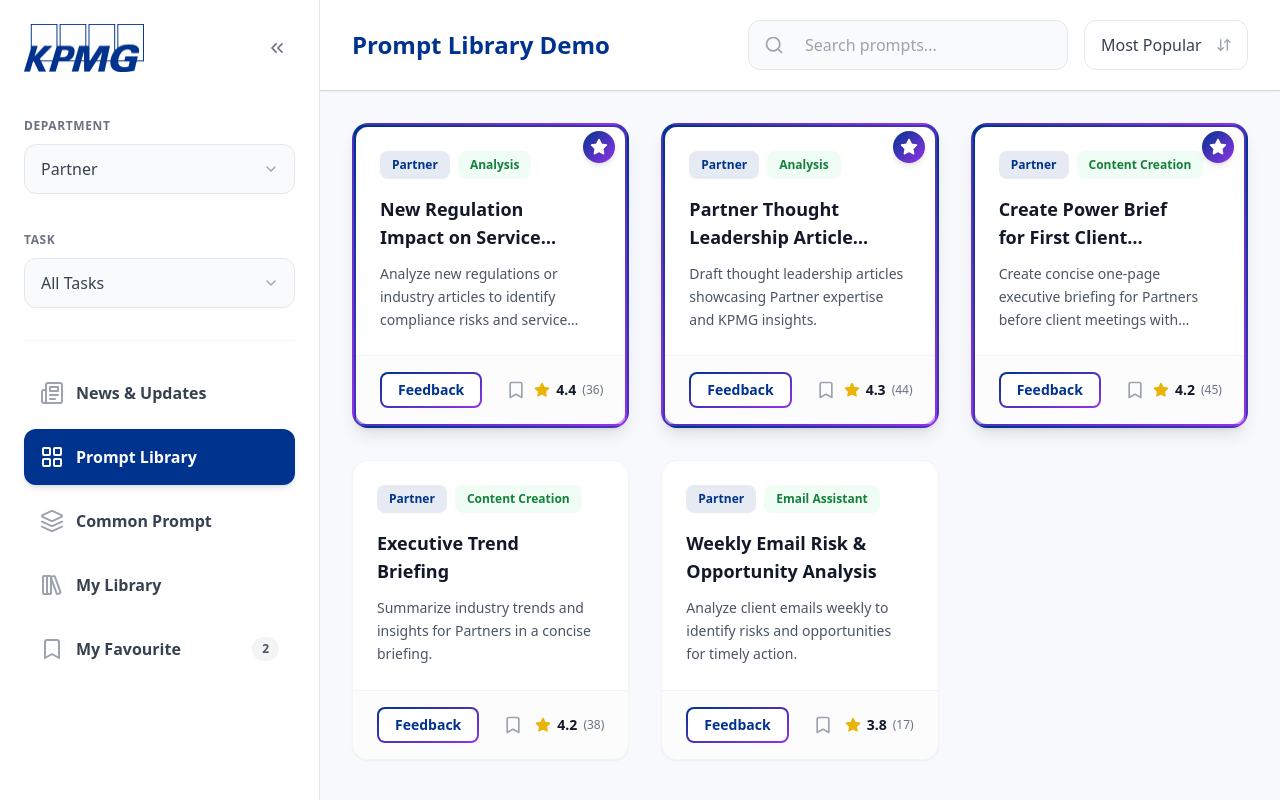
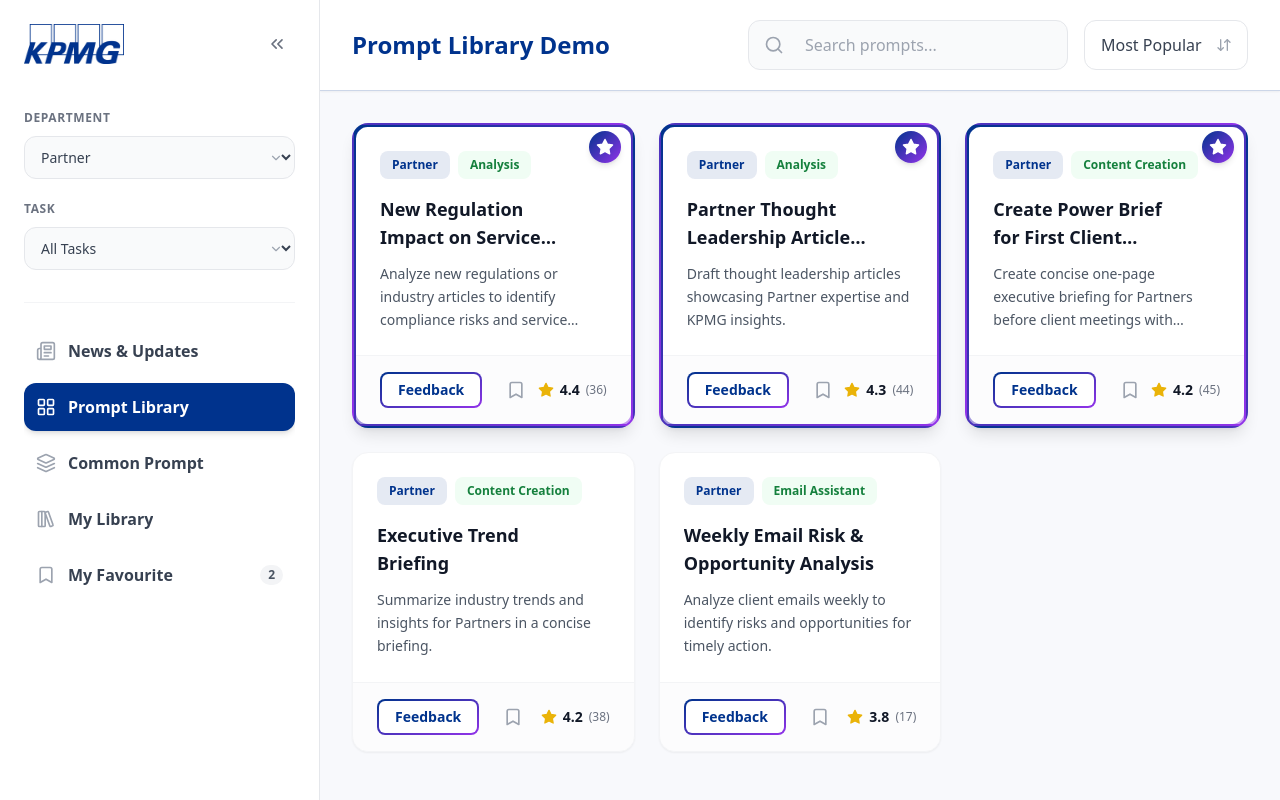
Before and after one commit to nguyendinhphuc-tdzy/kpmg-demo-app, a React (Vite) app: page / in a window 1280 px wide. Built offline with nearby package versions, Linux system fonts and the light colour scheme.

Commit message:
Update UI: Common Prompt feature and Logic

```diff
--- a/src/App.jsx
+++ b/src/App.jsx
@@ -15,6 +15,7 @@
 import NewsDashboard from './components/modals/NewsDashboard';
 
 function App() {
+    // ... (Giữ nguyên toàn bộ phần State và Handlers như cũ) ...
     const [prompts, setPrompts] = useState(MOCK_PROMPTS);
     const [activeFilters, setActiveFilters] = useState({
         view: 'public',
@@ -26,7 +27,6 @@
     const [sort, setSort] = useState('popular');
     const [isSidebarCollapsed, setIsSidebarCollapsed] = useState(false);
 
-    // Modal States
     const [selectedPrompt, setSelectedPrompt] = useState(null);
     const [selectedNews, setSelectedNews] = useState(null);
     const [ratingPrompt, setRatingPrompt] = useState(null);
@@ -34,7 +34,6 @@
 
     const showToast = useToast();
 
-    // --- Handlers ---
     const toggleSidebar = useCallback(() => setIsSidebarCollapsed(prev => !prev), []);
 
     const handleToggleSave = useCallback((id) => {
@@ -76,7 +75,6 @@
 
     const handleOpenEditor = useCallback((prompt) => setEditorPrompt(prompt), []);
     const handleCloseEditor = useCallback(() => setEditorPrompt(null), []);
-
     const handleCreateNew = useCallback(() => handleOpenEditor({}), [handleOpenEditor]);
 
     const handleSavePrompt = useCallback((formData) => {
@@ -98,11 +96,8 @@
         handleCloseEditor();
     }, [showToast, handleCloseEditor]);
 
-    //LOGIC LỌC & SẮP XẾP
     const filteredPrompts = useMemo(() => {
         let basePrompts = [];
-
-        // 1. Filter by VIEW
         switch (activeFilters.view) {
             case 'myLibrary':
                 basePrompts = prompts.filter(p => p.ownerId === CURRENT_USER_ID);
@@ -111,40 +106,28 @@
                 basePrompts = prompts.filter(p => p.isSaved);
                 break;
             case 'common':
-                // [MỚI] Common View: Chỉ lấy các prompt có tag 'All Departments'
                 basePrompts = prompts.filter(p => p.status === 'public' && p.tags.department === 'All Departments');
                 break;
             case 'public':
             case 'news':
             default:
-                // [MỚI] Public View: Loại bỏ các prompt 'All Departments' (để tránh trùng lặp)
                 basePrompts = prompts.filter(p => p.status === 'public' && p.tags.department !== 'All Departments');
                 break;
         }
 
-        // 2. Filter by Search & Tags
         basePrompts = basePrompts.filter(p => {
             const lowerSearch = search.toLowerCase();
             const matchSearch = p.title.toLowerCase().includes(lowerSearch) ||
-                              p.description.toLowerCase().includes(lowerSearch) ||
-                              p.template.toLowerCase().includes(lowerSearch);
+                              p.description.toLowerCase().includes(lowerSearch);
 
-            let matchDept = true;
-
-            // Logic lọc Department
+            let matchDept = false;
             if (activeFilters.view === 'public') {
-                 // Ở Prompt Library: Phải khớp chính xác với bộ lọc (ví dụ: Partner, Tax...)
-                 // Lưu ý: Bộ lọc 'All Departments' đã bị xóa khỏi dropdown ở Sidebar
                  matchDept = p.tags.department === activeFilters.department;
-            }
-            else if (activeFilters.view === 'common') {
-                 // Ở Common Prompt: Không cần lọc department nữa (vì đã lọc ở bước 1)
+            } else if (activeFilters.view === 'common') {
                  matchDept = true;
-            }
-            else {
-                 // Ở My Library/Favorites:
+            } else {
                  if (activeFilters.department === 'All Departments') {
-                     matchDept = true; // Hiện hết
+                     matchDept = true;
                  } else {
                      matchDept = p.tags.department === activeFilters.department;
                  }
@@ -155,11 +138,9 @@
             return matchSearch && matchDept && matchTask;
         });
 
-        // 3. Sắp xếp (Sort)
         if (sort === 'rating') return basePrompts.sort((a,b) => b.stats.rating - a.stats.rating);
         if (sort === 'newest') return basePrompts.sort((a,b) => b.id - a.id);
 
-        // Default: Popular (Top 3 logic)
         const topRatedIds = new Set([...basePrompts].sort((a, b) => b.stats.rating - a.stats.rating).slice(0, 3).map(p => p.id));
         const topRated = basePrompts.filter(p => topRatedIds.has(p.id)).sort((a, b) => b.stats.rating - a.stats.rating);
         const others = basePrompts.filter(p => !topRatedIds.has(p.id)).sort((a, b) => b.stats.use_count - a.stats.use_count);
@@ -168,8 +149,11 @@
 
     }, [prompts, search, activeFilters, sort]);
 
+    // --- JSX ĐÃ ĐƯỢC TINH CHỈNH RESPONSIVE ---
     return (
-        <div className="flex h-screen overflow-hidden bg-[#F8F9FC]">
+        <div className="flex h-screen w-full bg-[#F8F9FC] overflow-hidden">
+
+            {/* Sidebar: Cố định chiều rộng, flex-shrink-0 để không bị co */}
             <Sidebar
                 activeFilters={activeFilters}
                 setActiveFilters={setActiveFilters}
@@ -177,7 +161,11 @@
                 toggleSidebar={toggleSidebar}
                 savedCount={prompts.filter(p => p.isSaved).length}
             />
-            <div className="flex-1 flex flex-col overflow-hidden">
+
+            {/* Main Area: Flex-1 để chiếm phần còn lại, flex-col để header trên body dưới */}
+            <div className="flex-1 flex flex-col min-w-0 overflow-hidden h-full">
+
+                {/* Header */}
                 <Header
                     search={search}
                     setSearch={setSearch}
@@ -187,10 +175,11 @@
                     onCreateNew={handleCreateNew}
                 />
 
-                {/* Main Content Area */}
-                <main className="flex-1 overflow-y-auto p-8 relative">
+                {/* Content: Flex-1 để chiếm hết chiều cao còn lại, overflow-y-auto để cuộn */}
+                <main className="flex-1 overflow-y-auto p-4 md:p-6 lg:p-8 relative scrollbar-hide">
                     {filteredPrompts.length > 0 ? (
-                        <div className="grid grid-cols-1 md:grid-cols-2 lg:grid-cols-3 2xl:grid-cols-4 gap-8 pb-20">
+                        // Grid Responsive: Tự động chia cột theo % màn hình
+                        <div className="grid grid-cols-1 md:grid-cols-2 lg:grid-cols-3 xl:grid-cols-3 2xl:grid-cols-4 gap-6 pb-20">
                             {filteredPrompts.map((prompt, index) => (
                                 <PromptCard
                                     key={prompt.id}
@@ -206,7 +195,6 @@
                             ))}
                         </div>
                     ) : (
-                        // Empty State
                         <div className="absolute inset-0 flex flex-col items-center justify-center text-gray-400">
                             <div className="bg-gray-100 p-6 rounded-full mb-4">
                                 <Icon name="folder-search" size={48} className="opacity-50" />
@@ -245,8 +233,8 @@
                 maxWidth="max-w-3xl"
             >
                 <div className="space-y-6">
-                    <div className="flex items-start gap-3 p-4 bg-blue-50 rounded-lg">
-                        <Icon name="info" size={20} className="text-blue-600 mt-1 flex-shrink-0" />
+                    <div className="flex items-start gap-3 p-4 bg-kpmg-blue/5 rounded-lg">
+                        <Icon name="info" size={20} className="text-kpmg-blue mt-1 flex-shrink-0" />
                         <p className="text-gray-700 leading-relaxed">{selectedNews?.description}</p>
                     </div>
                     <div className="border-t border-gray-200 pt-6">
--- a/src/components/Sidebar.jsx
+++ b/src/components/Sidebar.jsx
@@ -6,18 +6,10 @@
 
     const setView = (viewName) => {
         setActiveFilters(prev => {
-            if (viewName === 'public') {
-                return { ...prev, view: 'public', department: 'Partner', task: 'All Tasks' };
-            }
-            if (viewName === 'common') {
-                return { ...prev, view: 'common', department: 'All Departments', task: 'All Tasks' };
-            }
-            if (viewName === 'myLibrary' || viewName === 'myFavorites') {
-                return { ...prev, view: viewName, department: 'All Departments', task: 'All Tasks' };
-            }
-            if (viewName === 'news') {
-                return { ...prev, view: 'news' };
-            }
+            if (viewName === 'public') return { ...prev, view: 'public', department: 'Partner', task: 'All Tasks' };
+            if (viewName === 'common') return { ...prev, view: 'common', department: 'All Departments', task: 'All Tasks' };
+            if (viewName === 'myLibrary' || viewName === 'myFavorites') return { ...prev, view: viewName, department: 'All Departments', task: 'All Tasks' };
+            if (viewName === 'news') return { ...prev, view: 'news' };
             return { ...prev, view: viewName };
         });
     };
@@ -27,90 +19,72 @@
     };
 
     return (
-        <aside className={`${isCollapsed ? 'w-20 px-4' : 'w-80 p-6'} bg-white border-r border-gray-200 flex-shrink-0 transition-all duration-300 flex flex-col z-20`}>
-            <div className={`flex items-center mb-10 ${isCollapsed ? 'justify-center' : 'justify-between'}`}>
+        <aside
+            className={`${isCollapsed ? 'w-20 px-2' : 'w-64 lg:w-72 xl:w-80 p-4 lg:p-6'} bg-white border-r border-gray-200 flex-shrink-0 transition-all duration-300 flex flex-col z-20 h-full`}
+        >
+            <div className={`flex items-center mb-6 lg:mb-10 ${isCollapsed ? 'justify-center' : 'justify-between'}`}>
                 {!isCollapsed && (
-                    // --- CẬP NHẬT LOGO TẠI ĐÂY ---
-                    <img src="/kpmglogo.jpg" alt="KPMG Logo" className="h-12 w-auto object-contain" />
+                    <img src="/kpmglogo.jpg" alt="KPMG Logo" className="h-8 lg:h-10 w-auto object-contain" />
                 )}
                 <button onClick={toggleSidebar} className="p-2 hover:bg-gray-100 rounded-lg text-gray-500 transition-colors">
                     <Icon name={isCollapsed ? "chevrons-right" : "chevrons-left"} size={20} />
                 </button>
             </div>
-            <div className={`flex-1 space-y-8 ${isCollapsed ? 'hidden' : 'block'}`}>
 
+            <div className={`flex-1 space-y-6 lg:space-y-8 overflow-y-auto scrollbar-hide ${isCollapsed ? 'hidden' : 'block'}`}>
+
+                {/* Filters */}
+                <div className="space-y-4">
                     <div className="space-y-2">
                         <label className="text-xs font-semibold text-gray-500 uppercase tracking-wider">Department</label>
                         <div className="relative">
-                        <select className="w-full p-3 pl-4 pr-10 bg-gray-50 border border-gray-200 rounded-xl appearance-none focus:ring-2 focus:ring-kpmg-blue focus:border-kpmg-blue outline-none transition-all font-medium text-gray-700"
+                            <select className="w-full p-2.5 pl-3 pr-8 bg-gray-50 border border-gray-200 rounded-xl text-sm focus:ring-2 focus:ring-kpmg-blue focus:border-kpmg-blue outline-none transition-all font-medium text-gray-700 truncate"
                                 value={activeFilters.department}
                                 onChange={(e) => setFilter('department', e.target.value)}
                                 disabled={activeFilters.view === 'common'}
                             >
-                            {ALL_DEPARTMENTS
-                                .filter(dept => dept !== 'All Departments')
-                                .map(dept => <option key={dept} value={dept}>{dept}</option>)
-                            }
+                                {ALL_DEPARTMENTS.filter(dept => dept !== 'All Departments').map(dept => <option key={dept} value={dept}>{dept}</option>)}
                             </select>
-                        <Icon name="chevron-down" size={16} className="absolute right-4 top-1/2 -translate-y-1/2 text-gray-400 pointer-events-none" />
+                            <Icon name="chevron-down" size={14} className="absolute right-3 top-1/2 -translate-y-1/2 text-gray-400 pointer-events-none" />
                         </div>
                     </div>
                     <div className="space-y-2">
                         <label className="text-xs font-semibold text-gray-500 uppercase tracking-wider">Task</label>
                         <div className="relative">
-                        <select className="w-full p-3 pl-4 pr-10 bg-gray-50 border border-gray-200 rounded-xl appearance-none focus:ring-2 focus:ring-kpmg-blue focus:border-kpmg-blue outline-none transition-all font-medium text-gray-700"
+                            <select className="w-full p-2.5 pl-3 pr-8 bg-gray-50 border border-gray-200 rounded-xl text-sm focus:ring-2 focus:ring-kpmg-blue focus:border-kpmg-blue outline-none transition-all font-medium text-gray-700 truncate"
                                 value={activeFilters.task}
                                 onChange={(e) => setFilter('task', e.target.value)}
                             >
                                 {ALL_TASKS.map(task => <option key={task} value={task}>{task}</option>)}
                             </select>
-                        <Icon name="chevron-down" size={16} className="absolute right-4 top-1/2 -translate-y-1/2 text-gray-400 pointer-events-none" />
+                            <Icon name="chevron-down" size={14} className="absolute right-3 top-1/2 -translate-y-1/2 text-gray-400 pointer-events-none" />
+                        </div>
                     </div>
                 </div>
 
-                {/* View buttons - CẬP NHẬT MÀU XANH */}
+                {/* Menu Buttons */}
                 <div className="pt-6 border-t border-gray-100 space-y-2">
-
-                    <button onClick={() => setView('news')}
-                        className={`w-full flex items-center justify-between p-4 rounded-xl transition-all group ${activeFilters.view === 'news' ? 'bg-kpmg-blue text-white shadow-md' : 'hover:bg-gray-50 text-gray-700'}`}>
-                        <div className="flex items-center font-semibold">
-                            <Icon name="newspaper" size={24} className={`mr-3 ${activeFilters.view === 'news' ? 'text-white' : 'text-gray-400 group-hover:text-kpmg-blue'}`} />
-                            News & Updates
+                    {[
+                        { id: 'news', label: 'News & Updates', icon: 'newspaper' },
+                        { id: 'public', label: 'Prompt Library', icon: 'layout-grid' },
+                        { id: 'common', label: 'Common Prompt', icon: 'layers' },
+                        { id: 'myLibrary', label: 'My Library', icon: 'library-big' },
+                        { id: 'myFavorites', label: 'My Favourite', icon: 'bookmark', count: savedCount }
+                    ].map(item => (
+                        <button
+                            key={item.id}
+                            onClick={() => setView(item.id)}
+                            className={`w-full flex items-center justify-between p-3 rounded-xl transition-all group text-sm lg:text-base ${activeFilters.view === item.id ? 'bg-kpmg-blue text-white shadow-md' : 'hover:bg-gray-50 text-gray-700'}`}
+                        >
+                            <div className="flex items-center font-semibold truncate">
+                                <Icon name={item.icon} size={20} className={`mr-3 flex-shrink-0 ${activeFilters.view === item.id ? 'text-white' : 'text-gray-400 group-hover:text-kpmg-blue'}`} />
+                                {item.label}
                             </div>
+                            {item.count !== undefined && (
+                                <span className={`text-xs font-bold px-2 py-0.5 rounded-full ml-2 ${activeFilters.view === item.id ? 'bg-white text-kpmg-blue' : 'bg-gray-100 text-gray-600'}`}>{item.count}</span>
+                            )}
                         </button>
-
-                    <button onClick={() => setView('public')}
-                        className={`w-full flex items-center justify-between p-4 rounded-xl transition-all group ${activeFilters.view === 'public' ? 'bg-kpmg-blue text-white shadow-md' : 'hover:bg-gray-50 text-gray-700'}`}>
-                        <div className="flex items-center font-semibold">
-                            <Icon name="layout-grid" size={24} className={`mr-3 ${activeFilters.view === 'public' ? 'text-white' : 'text-gray-400 group-hover:text-kpmg-blue'}`} />
-                            Prompt Library
-                        </div>
-                    </button>
-
-                    <button onClick={() => setView('common')}
-                        className={`w-full flex items-center justify-between p-4 rounded-xl transition-all group ${activeFilters.view === 'common' ? 'bg-kpmg-blue text-white shadow-md' : 'hover:bg-gray-50 text-gray-700'}`}>
-                        <div className="flex items-center font-semibold">
-                            <Icon name="layers" size={24} className={`mr-3 ${activeFilters.view === 'common' ? 'text-white' : 'text-gray-400 group-hover:text-kpmg-blue'}`} />
-                            Common Prompt
-                        </div>
-                    </button>
-
-                    <button onClick={() => setView('myLibrary')}
-                        className={`w-full flex items-center justify-between p-4 rounded-xl transition-all group ${activeFilters.view === 'myLibrary' ? 'bg-kpmg-blue text-white shadow-md' : 'hover:bg-gray-50 text-gray-700'}`}>
-                        <div className="flex items-center font-semibold">
-                            <Icon name="library-big" size={24} className={`mr-3 ${activeFilters.view === 'myLibrary' ? 'text-white' : 'text-gray-400 group-hover:text-kpmg-blue'}`} />
-                            My Library
-                        </div>
-                    </button>
-
-                    <button onClick={() => setView('myFavorites')}
-                        className={`w-full flex items-center justify-between p-4 rounded-xl transition-all group ${activeFilters.view === 'myFavorites' ? 'bg-kpmg-blue text-white shadow-md' : 'hover:bg-gray-50 text-gray-700'}`}>
-                        <div className="flex items-center font-semibold">
-                            <Icon name="bookmark" size={24} className={`mr-3 ${activeFilters.view === 'myFavorites' ? 'text-white fill-white' : 'text-gray-400 group-hover:text-kpmg-blue'}`} />
-                            My Favourite
-                        </div>
-                        <span className={`text-xs font-bold px-2.5 py-1 rounded-full ${activeFilters.view === 'myFavorites' ? 'bg-white text-kpmg-blue' : 'bg-gray-100 text-gray-600'}`}>{savedCount}</span>
-                    </button>
+                    ))}
                 </div>
             </div>
         </aside>
```
Lines whose indentation alone changed are shown as unchanged.
